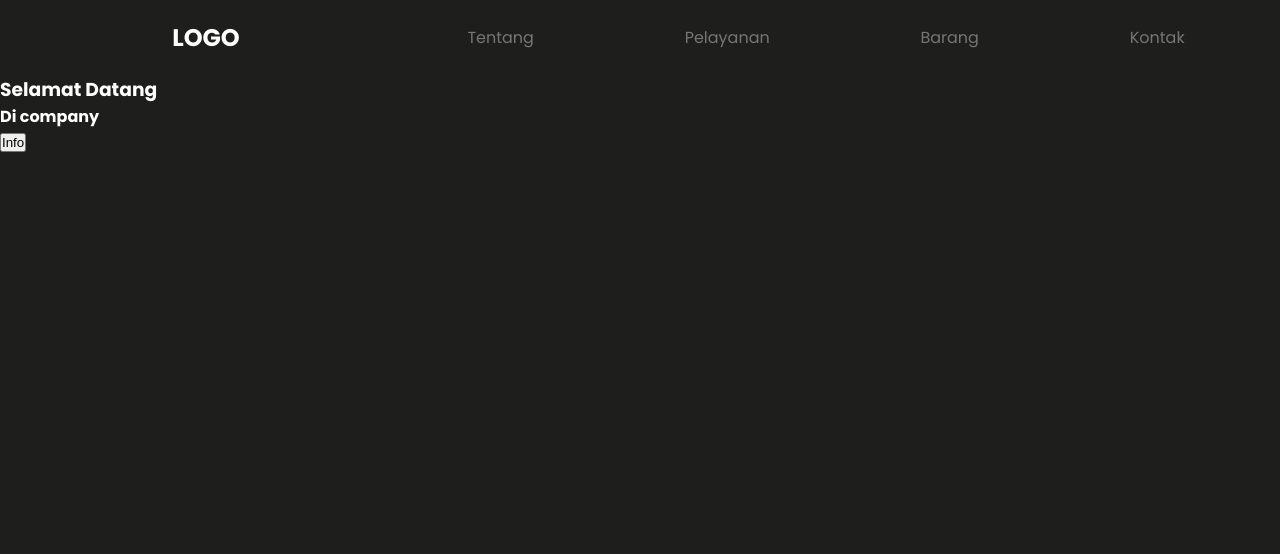
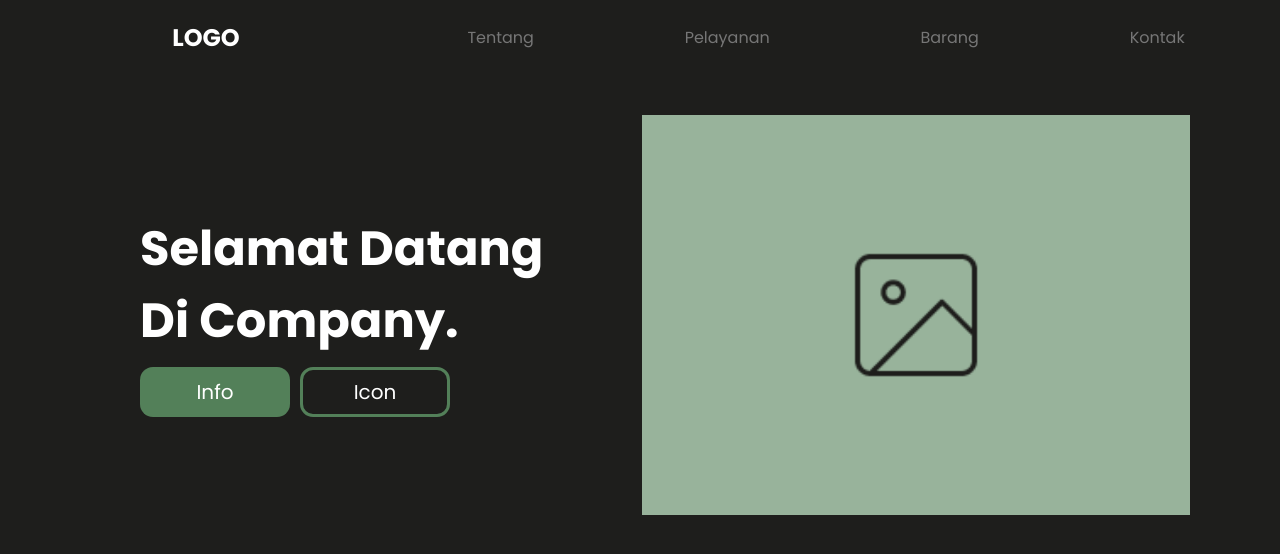
Before and after one commit to albimdkr/study-case-web, a plain HTML site: page index.html in a window 1280 px wide. Drawn offline with Linux system fonts and the light colour scheme.

Commit message:
create hero

```diff
--- a/asset/css/style.css
+++ b/asset/css/style.css
@@ -242,6 +242,110 @@ nav ul li a:hover {
 }
 
 
+.img {
+    width: 100%;
+}
+
+.container {
+    /* border: 3px solid cornflowerblue; */
+    margin: 40px 90px 0px 90px;
+}
+
+.header {
+    /* border: 3px solid var(--warning1); */
+    display: grid;
+    grid-template-areas:
+    'text image'
+    'text image';
+}
+
+.item1 {
+    display: flex;
+    flex-direction: column;
+    justify-content: center;
+    margin: 50px;
+    /* border: 3px groove red; */
+}
+
+.heading {
+    font-size: var(--hero-font-size1);
+}
+
+.sub-heading {
+    font-size: var(--hero-font-size1);
+}
+
+.text {
+    grid-area: text;
+    min-height: 300px;
+}
+
+.button {
+    display: flex;
+    margin: au;
+}
+
+.button-primary {
+    box-sizing: border-box;
+    display: flex;
+    justify-content: center;
+    background-color: var(--secondary1);
+    align-items: center;
+    width: 150px;
+    padding: 10px;
+    margin: 10px 10px 0px 0px;
+    font-size: 20px;
+    cursor: pointer;
+    height: 50px;
+    border-radius: 13px;
+    -webkit-border-radius: 13px;
+    -moz-border-radius: 13px;
+    -ms-border-radius: 13px;
+    -o-border-radius: 13px;
+}
+
+.button-secondary {
+    box-sizing: border-box;
+    display: flex;
+    justify-content: center;
+    /* background-color:var(--warning1); */
+    border: 3px solid #538059;
+    align-items: center;
+    width: 150px;
+    padding: 10px;
+    margin: 10px 0px 0px 0px;
+    font-size: 20px;
+    cursor: pointer;
+    height: 50px;
+    cursor: pointer;
+    border-radius: 13px;
+    -webkit-border-radius: 13px;
+    -moz-border-radius: 13px;
+    -ms-border-radius: 13px;
+    -o-border-radius: 13px;
+}
+
+.button > a {
+    text-decoration: none;
+    color: var(--title);
+}
+
+.item2 {
+    display: grid;
+    place-content: center;
+}
+
+.image {
+    grid-area: image;
+    /* border: 3px solid var(--accent1); */
+    background-image: url("/asset/img/barang1.png");
+    background-position: center;
+    background-size: cover;
+    min-height: 300px;
+    min-width: 500px;
+}
+
+
 /* Break Point Responsive */
 /* Large Desktop */
 /* @media (max-width: 1200) {
--- a/index.html
+++ b/index.html
@@ -27,16 +27,15 @@
     <!-- header -->
     <div class="container">
         <header class="header">
-            <div class="hero">
-                <div class="item1">
-                    <h3>Selamat Datang</h3>
-                    <h4>Di company</h4>
-                    <button>Info</button>
-                </div>
-                <div class="item2">
-                    <div class="hero-img"></div>
+            <div class="item1 text">
+                <h2 class="heading">Selamat Datang</h2>
+                <h3 class="sub-heading">Di Company.</h3>
+                <div class="button">
+                    <a href="#"><div class="button-primary">Info</div></a>
+                    <a href="#"><div class="button-secondary">Icon</div></a>
                 </div>
             </div>
+            <div class="item2 image"></div>
         </header>
     </div>
     <!-- end header -->
```
